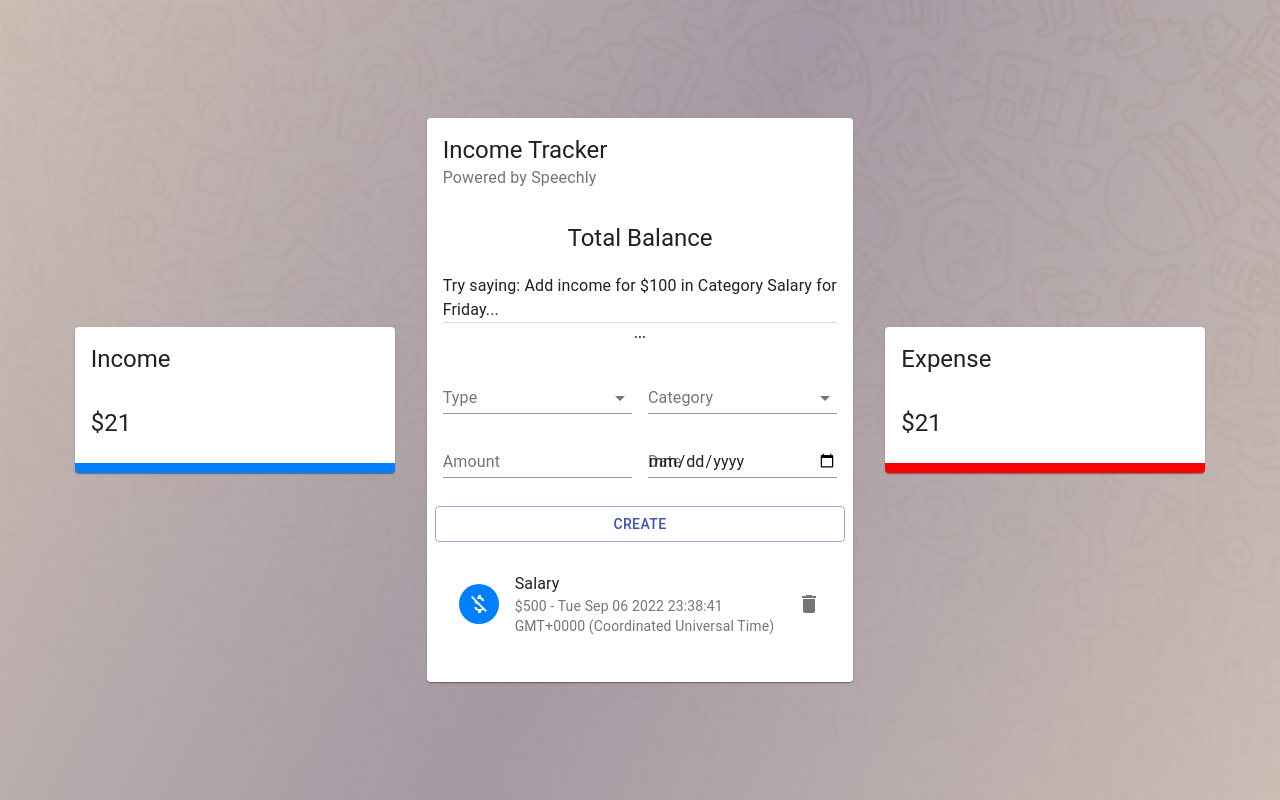
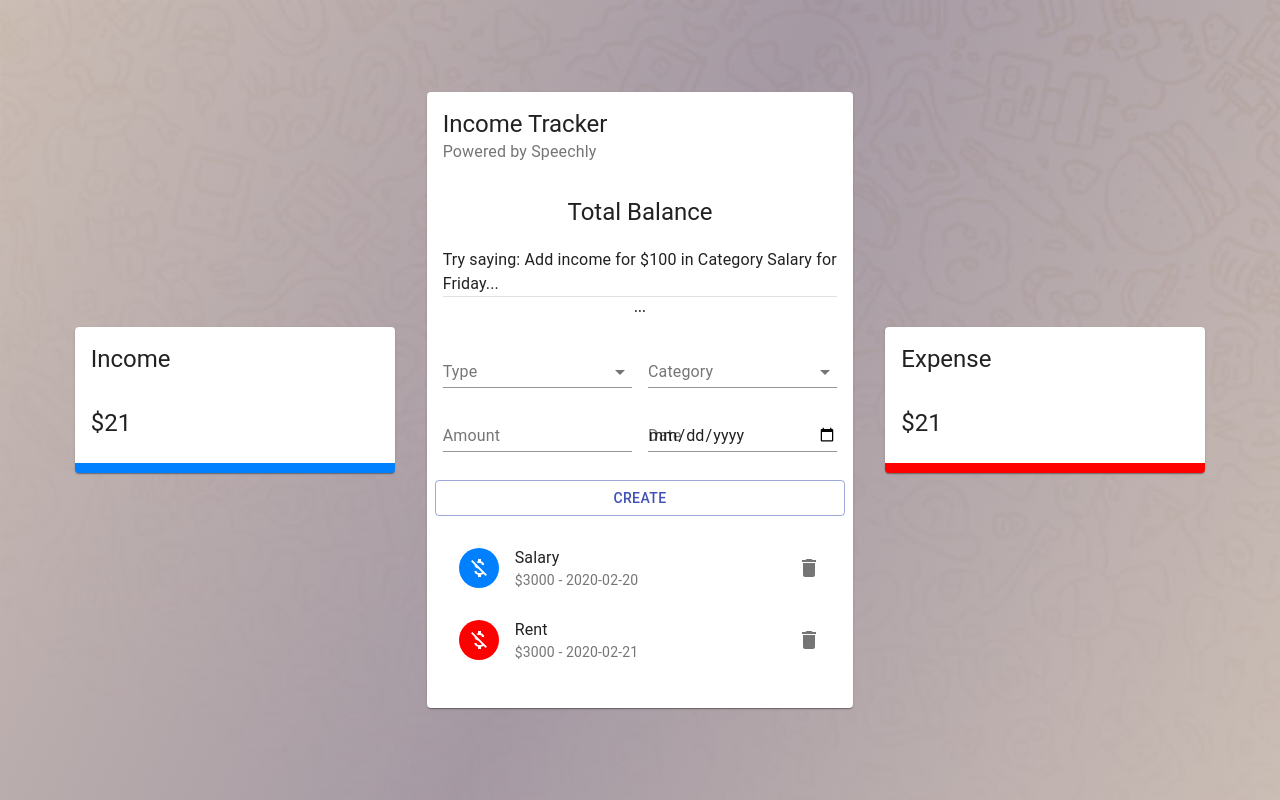
Before and after one commit to maksymsagadin/income-tracker, a React (Create React App) app: page / in a window 1280 px wide. Built offline with nearby package versions, Linux system fonts and the light colour scheme.

Commit message:
included deleteTransaction feature on delete icon

```diff
--- a/src/components/Main/List/List.jsx
+++ b/src/components/Main/List/List.jsx
@@ -1,13 +1,13 @@
-import React from 'react'
+import React, { useContext } from 'react'
 import { List as MUIList, ListItem, ListItemAvatar, Avatar, ListItemText, ListItemSecondaryAction, IconButton, Slide } from '@material-ui/core'
 import { Delete, MoneyOff } from '@material-ui/icons'
 
+import { ExpenseTrackerContext } from '../../../context/context'
 import useStyles from './styles'
 const List = () => {
     const classes = useStyles()
-    const transactions = [
-        { id: 1, type: 'Income', category: 'Salary', amount: 500, date: new Date(), }
-    ]
+    const { transactions, deleteTransactions } = useContext(ExpenseTrackerContext)
+
     return (
         <MUIList dense={false} className={classes.list}>
             {transactions.map((transaction) => (
@@ -20,7 +20,7 @@
                         </ListItemAvatar>
                         <ListItemText primary={transaction.category} secondary={`$${transaction.amount} - ${transaction.date}`} />
                         <ListItemSecondaryAction>
-                            <IconButton edge="end" aria-label="delete" onClick=''>
+                            <IconButton edge="end" aria-label="delete" onClick={() => deleteTransactions(transaction.id)}>
                                 <Delete />
                             </IconButton>
                         </ListItemSecondaryAction>
```
